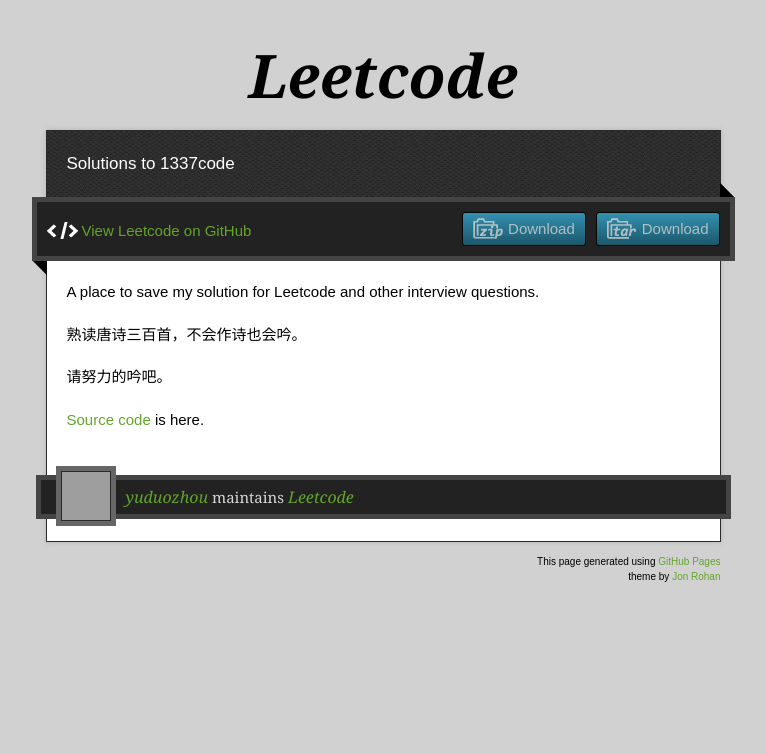
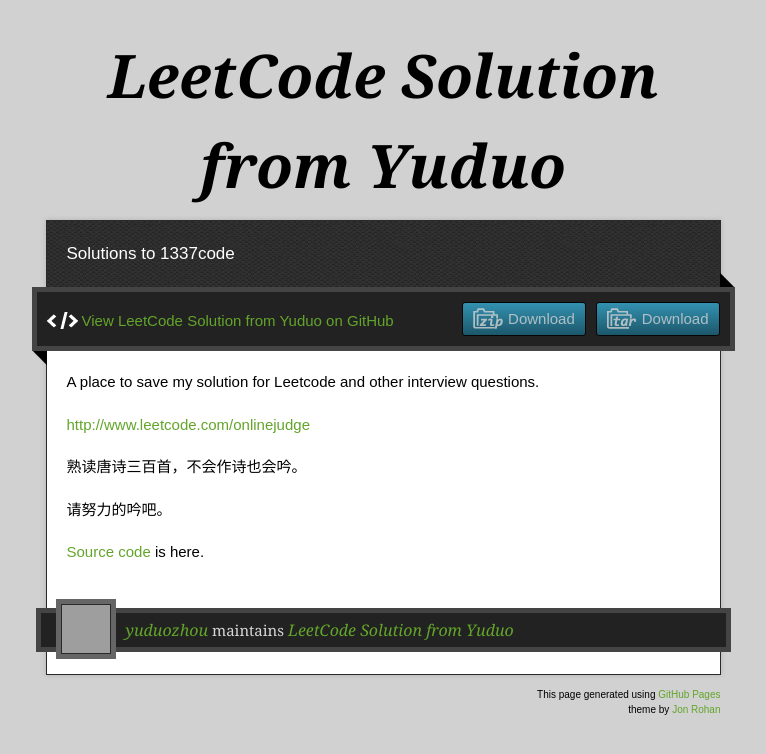
Before and after one commit to yuduozhou/LeetCode, a plain HTML site: page index.html in a window 1280 px wide. Shown: the whole page, without its empty margins (257-1023 px from the left). Drawn offline with nearby package versions, Linux system fonts and the light colour scheme; grey boxes are pictures that could not be loaded.

Commit message:
Create gh-pages branch via GitHub

```diff
--- a/index.html
+++ b/index.html
@@ -11,7 +11,7 @@
   <script type="text/javascript" src="https://ajax.googleapis.com/ajax/libs/jquery/1.7.1/jquery.min.js"></script>
   <script type="text/javascript" src="javascripts/script.js"></script>
 
-  <title>Leetcode</title>
+  <title>LeetCode Solution from Yuduo</title>
   <meta name="description" content="Solutions to 1337code">
 
   <meta name="viewport" content="width=device-width,initial-scale=1">
@@ -22,7 +22,7 @@
 
   <div class="wrapper">
     <header>
-      <h1 class="title">Leetcode</h1>
+      <h1 class="title">LeetCode Solution from Yuduo</h1>
     </header>
     <div id="container">
       <p class="tagline">Solutions to 1337code</p>
@@ -31,12 +31,14 @@
         <div class="inner">
           <a href="https://github.com/yuduozhou/LeetCode/tarball/master" class="download-button tar"><span>Download</span></a>
           <a href="https://github.com/yuduozhou/LeetCode/zipball/master" class="download-button zip"><span>Download</span></a>
-          <a href="https://github.com/yuduozhou/LeetCode" class="code">View Leetcode on GitHub</a>
+          <a href="https://github.com/yuduozhou/LeetCode" class="code">View LeetCode Solution from Yuduo on GitHub</a>
         </div>
         <span class="blc"></span><span class="trc"></span>
         </div>
         <article class="markdown-body">
           <p>A place to save my solution for Leetcode and other interview questions.</p>
+
+<p><a href="http://www.leetcode.com/onlinejudge">http://www.leetcode.com/onlinejudge</a></p>
 
 <p>熟读唐诗三百首，不会作诗也会吟。</p>
 
@@ -48,7 +50,7 @@
     </div>
     <footer>
       <div class="owner">
-      <p><a href="https://github.com/yuduozhou" class="avatar"><img src="https://secure.gravatar.com/avatar/43749f0113642a10722e591645b42407?s=30&amp;d=https://a248.e.akamai.net/assets.github.com%2Fimages%2Fgravatars%2Fgravatar-user-420.png" width="48" height="48"/></a> <a href="https://github.com/yuduozhou">yuduozhou</a> maintains <a href="https://github.com/yuduozhou/LeetCode">Leetcode</a></p>
+      <p><a href="https://github.com/yuduozhou" class="avatar"><img src="https://secure.gravatar.com/avatar/43749f0113642a10722e591645b42407?s=30&amp;d=https://a248.e.akamai.net/assets.github.com%2Fimages%2Fgravatars%2Fgravatar-user-420.png" width="48" height="48"/></a> <a href="https://github.com/yuduozhou">yuduozhou</a> maintains <a href="https://github.com/yuduozhou/LeetCode">LeetCode Solution from Yuduo</a></p>
 
 
       </div>
--- a/params.json
+++ b/params.json
@@ -1 +1 @@
-{"google":"UA-34788679-1","note":"Don't delete this file! It's used internally to help with page regeneration.","body":"A place to save my solution for Leetcode and other interview questions.\r\n\r\n\r\n熟读唐诗三百首，不会作诗也会吟。\r\n\r\n\r\n请努力的吟吧。\r\n\r\n[Source code](https://github.com/yuduozhou/LeetCode/) is here.","name":"Leetcode","tagline":"Solutions to 1337code"}
+{"name":"LeetCode Solution from Yuduo","tagline":"Solutions to 1337code","note":"Don't delete this file! It's used internally to help with page regeneration.","body":"A place to save my solution for Leetcode and other interview questions.\r\n\r\nhttp://www.leetcode.com/onlinejudge\r\n\r\n熟读唐诗三百首，不会作诗也会吟。\r\n\r\n\r\n请努力的吟吧。\r\n\r\n[Source code](https://github.com/yuduozhou/LeetCode/) is here.","google":"UA-34788679-1"}
```
